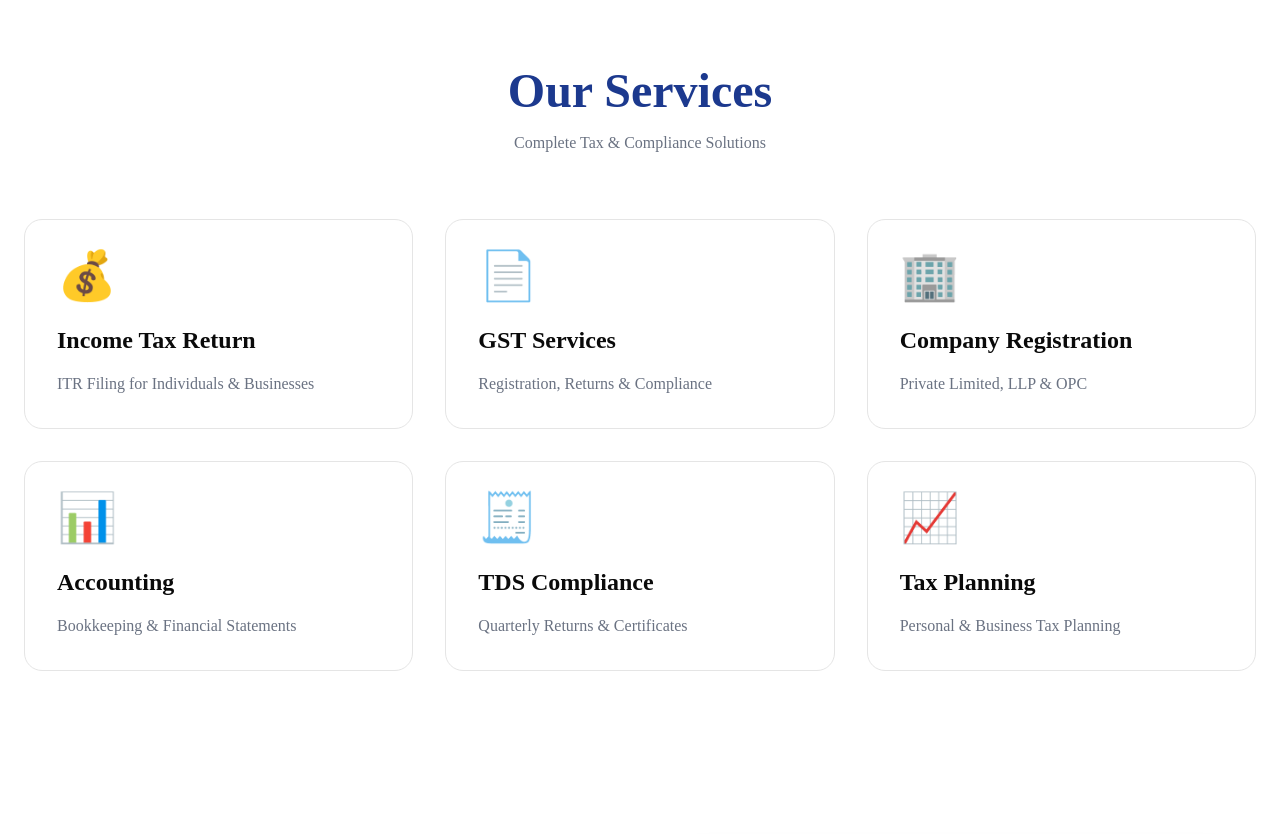
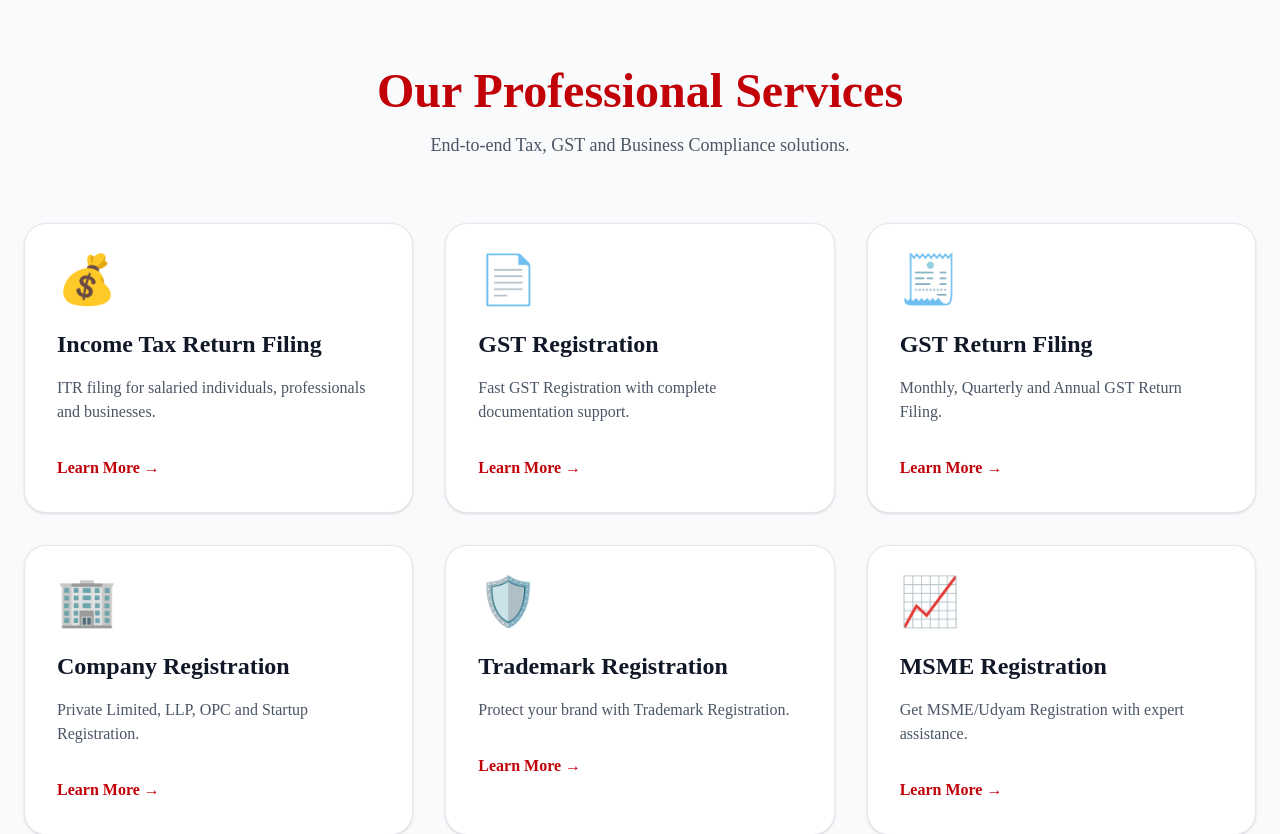
Before and after one commit to casidharthjain90-eng/taxacharya-website, a Next.js app: page / in a window 1280 px wide. Shown: the part 1340-2174 px from the top of the page. Built offline with nearby package versions, Linux system fonts and the light colour scheme; no server answers.

Commit message:
Upgrade services section

```diff
--- a/components/Services.tsx
+++ b/components/Services.tsx
@@ -1,96 +1,96 @@
+import Link from "next/link";
+
 export default function Services() {
-
   const services = [
     {
-      title: "Income Tax Return",
+      title: "Income Tax Return Filing",
       icon: "💰",
-      desc: "ITR Filing for Individuals & Businesses"
+      desc: "ITR filing for salaried individuals, professionals and businesses.",
+      href: "/income-tax-return-filing",
     },
     {
-      title: "GST Services",
+      title: "GST Registration",
       icon: "📄",
-      desc: "Registration, Returns & Compliance"
+      desc: "Fast GST Registration with complete documentation support.",
+      href: "/gst-registration",
+    },
+    {
+      title: "GST Return Filing",
+      icon: "🧾",
+      desc: "Monthly, Quarterly and Annual GST Return Filing.",
+      href: "/",
     },
     {
       title: "Company Registration",
       icon: "🏢",
-      desc: "Private Limited, LLP & OPC"
+      desc: "Private Limited, LLP, OPC and Startup Registration.",
+      href: "/",
     },
     {
-      title: "Accounting",
-      icon: "📊",
-      desc: "Bookkeeping & Financial Statements"
+      title: "Trademark Registration",
+      icon: "🛡️",
+      desc: "Protect your brand with Trademark Registration.",
+      href: "/",
     },
     {
-      title: "TDS Compliance",
-      icon: "🧾",
-      desc: "Quarterly Returns & Certificates"
+      title: "MSME Registration",
+      icon: "📈",
+      desc: "Get MSME/Udyam Registration with expert assistance.",
+      href: "/",
     },
-    {
-      title: "Tax Planning",
-      icon: "📈",
-      desc: "Personal & Business Tax Planning"
-    }
   ];
 
   return (
-
     <section
       id="services"
-      className="py-24 bg-white"
+      className="bg-gray-50 py-24"
     >
+      <div className="mx-auto max-w-7xl px-6">
 
-      <div className="max-w-7xl mx-auto px-6">
+        <div className="text-center">
 
-        <h2 className="text-5xl font-bold text-center text-blue-900">
+          <h2 className="text-5xl font-bold text-red-700">
+            Our Professional Services
+          </h2>
 
-          Our Services
+          <p className="mt-4 text-lg text-gray-600">
+            End-to-end Tax, GST and Business Compliance solutions.
+          </p>
 
-        </h2>
+        </div>
 
-        <p className="text-center mt-4 text-gray-500">
+        <div className="mt-16 grid gap-8 md:grid-cols-2 lg:grid-cols-3">
 
-          Complete Tax & Compliance Solutions
+          {services.map((service, index) => (
+            <Link
+              key={index}
+              href={service.href}
+            >
+              <div className="group h-full rounded-3xl border border-gray-200 bg-white p-8 shadow-sm transition-all duration-300 hover:-translate-y-2 hover:border-red-200 hover:shadow-2xl">
 
-        </p>
+                <div className="text-5xl">
+                  {service.icon}
+                </div>
 
-        <div className="grid md:grid-cols-3 gap-8 mt-16">
+                <h3 className="mt-6 text-2xl font-bold text-gray-900">
+                  {service.title}
+                </h3>
 
-          {services.map((service,index)=>(
+                <p className="mt-4 text-gray-600">
+                  {service.desc}
+                </p>
 
-            <div
-              key={index}
-              className="rounded-2xl border p-8 hover:shadow-2xl transition duration-300 hover:-translate-y-2"
-            >
-
-              <div className="text-5xl">
-
-                {service.icon}
+                <div className="mt-8 font-semibold text-red-700 group-hover:translate-x-1 transition">
+                  Learn More →
+                </div>
 
               </div>
-
-              <h3 className="text-2xl font-bold mt-6">
-
-                {service.title}
-
-              </h3>
-
-              <p className="mt-4 text-gray-500">
-
-                {service.desc}
-
-              </p>
-
-            </div>
-
+            </Link>
           ))}
 
         </div>
 
       </div>
-
     </section>
-
   );
-
 }
```
